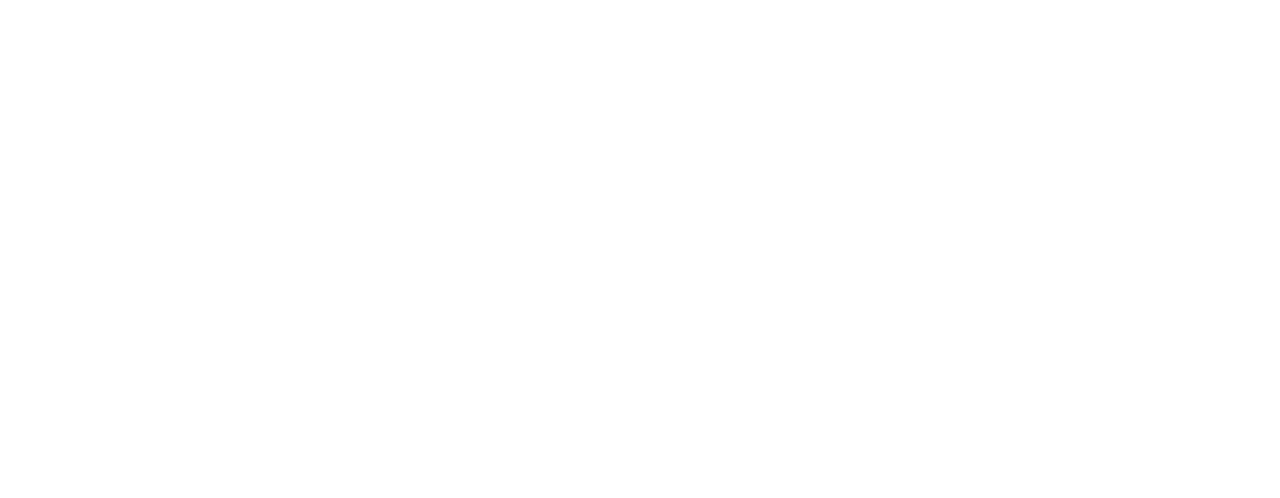
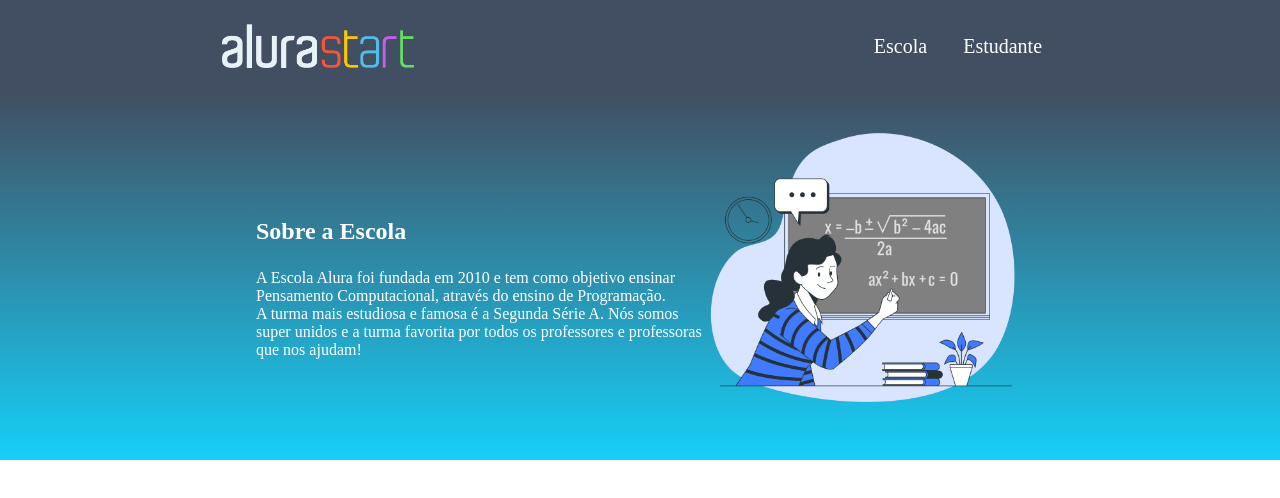
Before and after one commit to Gabriel192120/pg-de-mt2, a plain HTML site: page index.html in a window 1280 px wide. Drawn offline with Linux system fonts and the light colour scheme.

Commit message:
Add files via upload

```diff
--- a/index.html
+++ b/index.html
@@ -1,11 +1,29 @@
-<!DOCTYPE html>
 <html lang="en">
 <head>
     <meta charset="UTF-8">
+    <meta http-equiv="X-UA-Compatible" content="IE=edge">
     <meta name="viewport" content="width=device-width, initial-scale=1.0">
-    <title>pg de mt 2</title>
+    <title>Document</title>
+    <link rel="stylesheet" href="style.css">
 </head>
 <body>
+    <header class="cabecalho">
+        <img class="cabecalho-imagem" src="alurastart logo.png" alt="logo da alura start">
+        <ul class="cabecalho-lista">
+            <li class="cabecalho-lista-item">Escola</li>
+            <li class="cabecalho-lista-item">Estudante</li>
+        </ul>
+    </header>
 
+
+    <section class="escola">
+        <div class="escola-div-conteudo">
+            <h2 class="escola-titulo">Sobre a Escola</h2>
+            <p class="escola-texto-um">A Escola Alura foi fundada em 2010 e tem como objetivo ensinar Pensamento Computacional, através do ensino de  Programação.</p>
+            <p class="escola-texto-dois">A turma mais estudiosa e famosa é a Segunda Série A. Nós somos super unidos e a turma favorita por todos os professores e professoras que nos ajudam!</p>
+        </div>
+        <img class="escola-imagem" src="Formula-bro.png" alt="Professora no quadro">
+    </section>
 </body>
+
 </html>
--- /dev/null
+++ b/style.css
@@ -0,0 +1,43 @@
+* {
+    margin: 0;
+    padding: 0;
+}
+
+.cabecalho {
+    background-color: #424E61;
+    color: white;
+    display: flex;
+    justify-content: space-around;
+    align-items: center;
+    padding: 24px 0;
+}
+
+.cabecalho-imagem{
+    width: 15%;
+}
+
+.cabecalho-lista-item{
+    display: inline-block;
+    margin: 0 16px;
+    font-size: 20px;
+}
+
+.escola-imagem{
+    width: 25%;
+}
+
+.escola{
+    background-image: linear-gradient(#424E61,#16CFF8);
+    color:white;
+    display: flex;
+    justify-content: center;
+    align-items: center;
+    padding: 24px 0;
+}
+
+.escola-div-conteudo{
+    width: 35%;
+}
+.escola-titulo{
+    padding: 24px 0;
+}
```
Also changed, not shown: Formula-bro.png (added), 2 other files.
